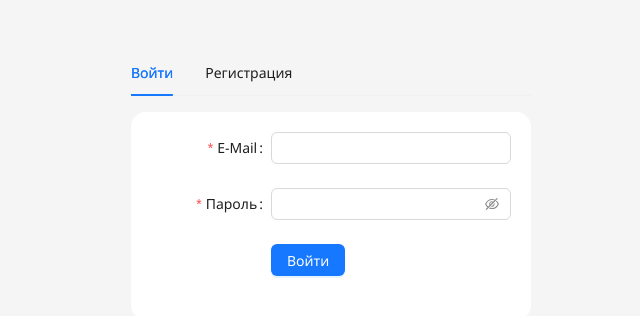
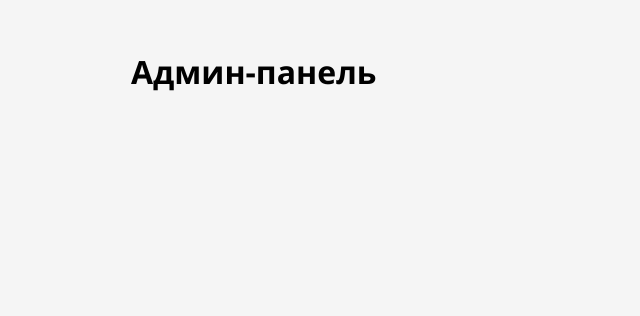
Before and after one commit to Schmit004/Cloud-storage-frontend, a Next.js app: page /dashboard in a window 1280 px wide. Shown: the top 316 px of the page, without its empty margins (309-949 px from the left). Built offline with nearby package versions, Linux system fonts and the light colour scheme.

Commit message:
Конфигурирует axios, рефакторит код, исправляет ошибки

```diff
--- a/api/auth.ts
+++ b/api/auth.ts
@@ -1,4 +1,4 @@
-import axios from "axios";
+import axios from "@/core/axios";
 import {
   LoginFormDTO,
   LoginResponseDTO,
--- /dev/null
+++ b/api/index.ts
@@ -0,0 +1 @@
+export * as auth from "./auth";
--- a/app/dashboard/page.tsx
+++ b/app/dashboard/page.tsx
@@ -1,30 +1,19 @@
-import { Metadata, NextPage } from "next";
+"use client";
+
+import Head from "next/head";
+import { NextPage } from "next";
 import { Tabs } from "antd";
 import { LoginForm } from "@/components/auth/LoginForm";
 import { RegisterForm } from "@/components/auth/RegisterForm";
 
-export const metadata: Metadata = {
-  title: "Dashboard",
-};
-
 const Dashboard: NextPage = () => {
   return (
     <>
+      <Head>
+        <title>Админ-панель</title>
+      </Head>
       <main style={{ width: 400, margin: "50px auto" }}>
-        <Tabs
-          items={[
-            {
-              label: "Войти",
-              key: "1",
-              children: <LoginForm />,
-            },
-            {
-              label: "Регистрация",
-              key: "2",
-              children: <RegisterForm />,
-            },
-          ]}
-        />
+        <h1>Админ-панель</h1>
       </main>
     </>
   );
--- a/components/auth/LoginForm.tsx
+++ b/components/auth/LoginForm.tsx
@@ -3,12 +3,12 @@ import styles from "./Auth.module.scss";
 import { setCookie } from "nookies";
 import { Button, Form, Input, notification } from "antd";
 import { LoginFormDTO } from "@/api/dto/auth.dto";
-import { login } from '@/api/auth';
+import * as Api from '@/api';
 
 export const LoginForm: React.FC = () => {
   const onSubmit = async (values: LoginFormDTO) => {
     try {
-      const { token } = await login(values);
+      const { token } = await Api.auth.login(values);
 
       notification.success({
         message: "Успешно!",
--- a/components/auth/RegisterForm.tsx
+++ b/components/auth/RegisterForm.tsx
@@ -3,12 +3,12 @@ import styles from "./Auth.module.scss";
 import { setCookie } from "nookies";
 import { Button, Form, Input, notification } from "antd";
 import { RegisterFormDTO } from "@/api/dto/auth.dto";
-import { register } from "@/api/auth";
+import * as Api from "@/api";
 
 export const RegisterForm: React.FC = () => {
   const onSubmit = async (values: RegisterFormDTO) => {
     try {
-      const { token } = await register(values);
+      const { token } = await Api.auth.register(values);
 
       notification.success({
         message: "Успешно!",
```
Also changed, not shown: api/dto/auth.dto.ts (+7 -6 lines), app/dashboard/auth/page.tsx (added, +35 -0 lines), core/axios.ts (added, +17 -0 lines).
